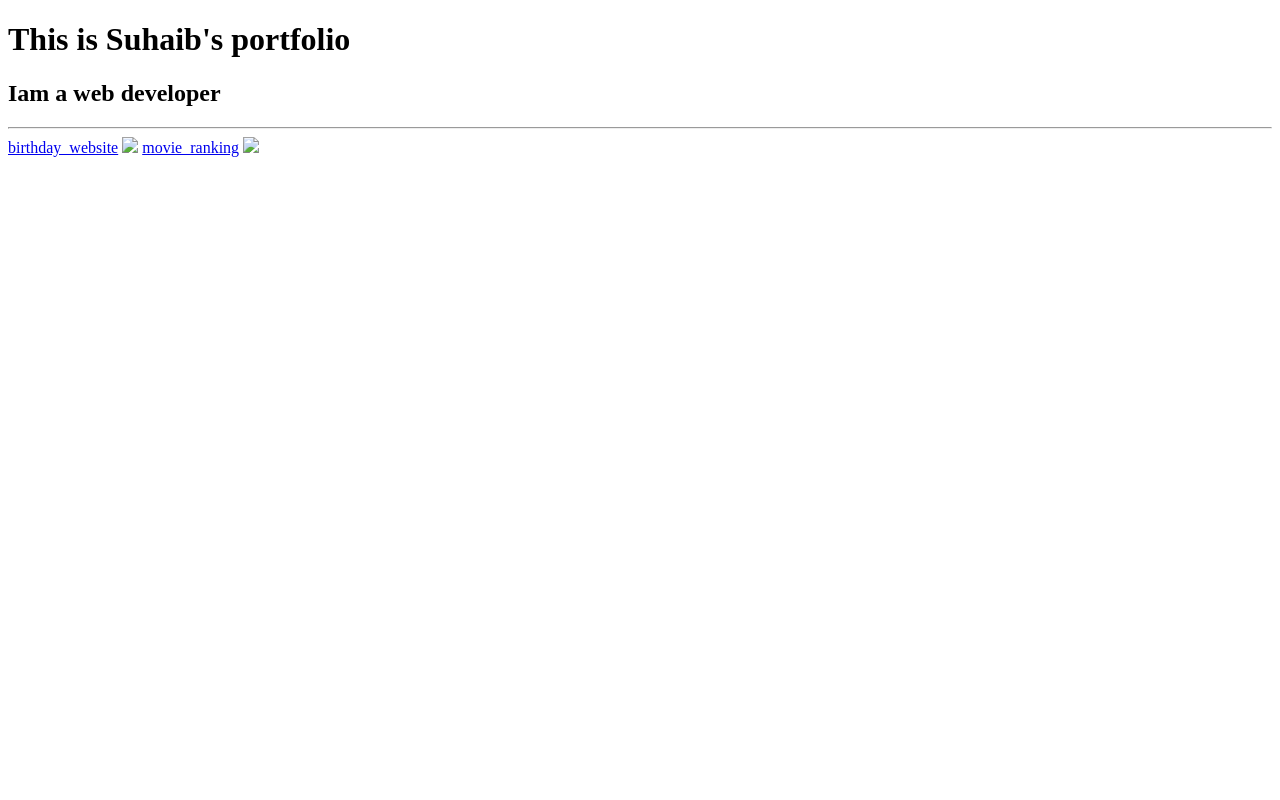
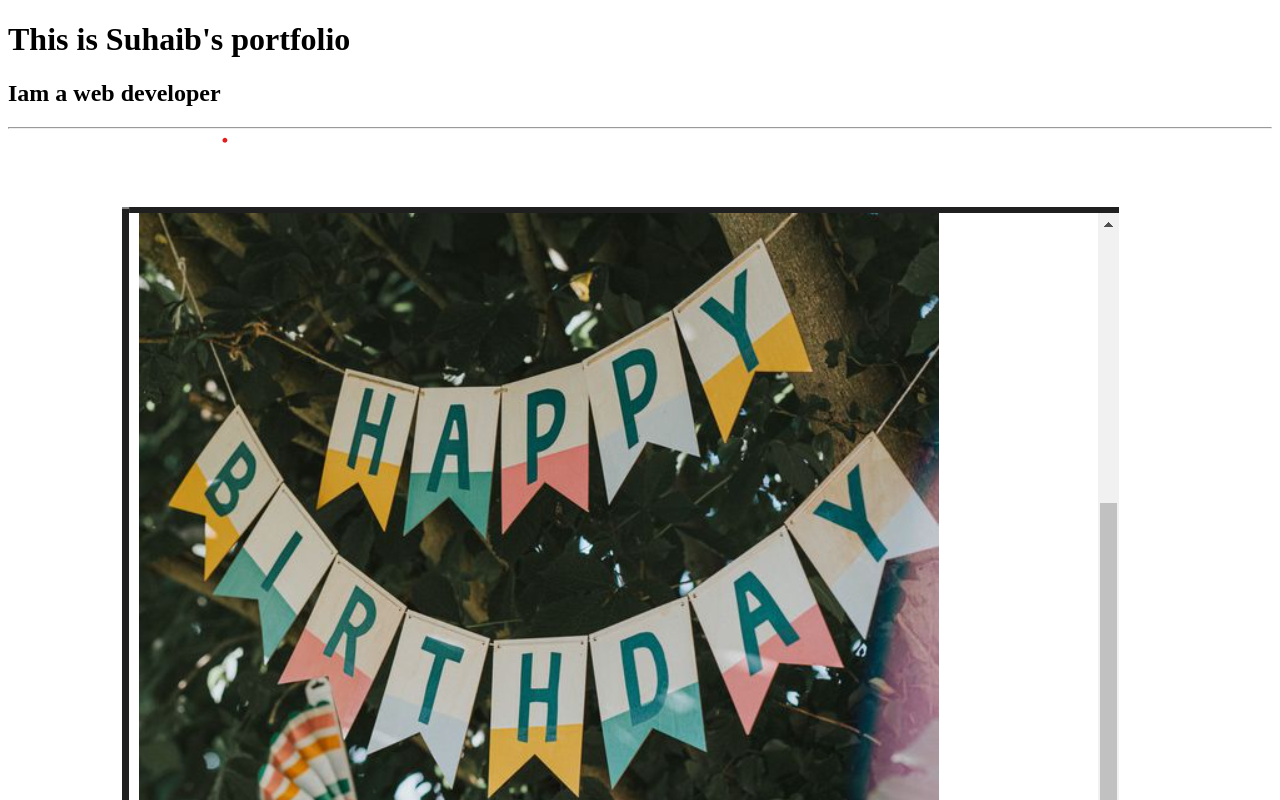
Before and after one commit to Suhaib8552/html-portfolio, a plain HTML site: page index.html in a window 1280 px wide. Shown: the top 800 px of the page. Drawn offline with Linux system fonts and the light colour scheme.

Commit message:
Update index.html

```diff
--- a/index.html
+++ b/index.html
@@ -10,8 +10,8 @@
     <h2>Iam a web developer</h2>
     <hr>
     <a href="./birthdaywebsite.html">birthday_website</a>
-    <img src=".\filepaths\image\birthday.png"/>
+    <img src=".\image\birthday.png"/>
     <a href="./MOVIE RANKING.html">movie_ranking</a>
-    <img src=".\filepaths\image\movie.png"/>
+    <img src=".\image\movie.png"/>
 </body>
 </html>
```
